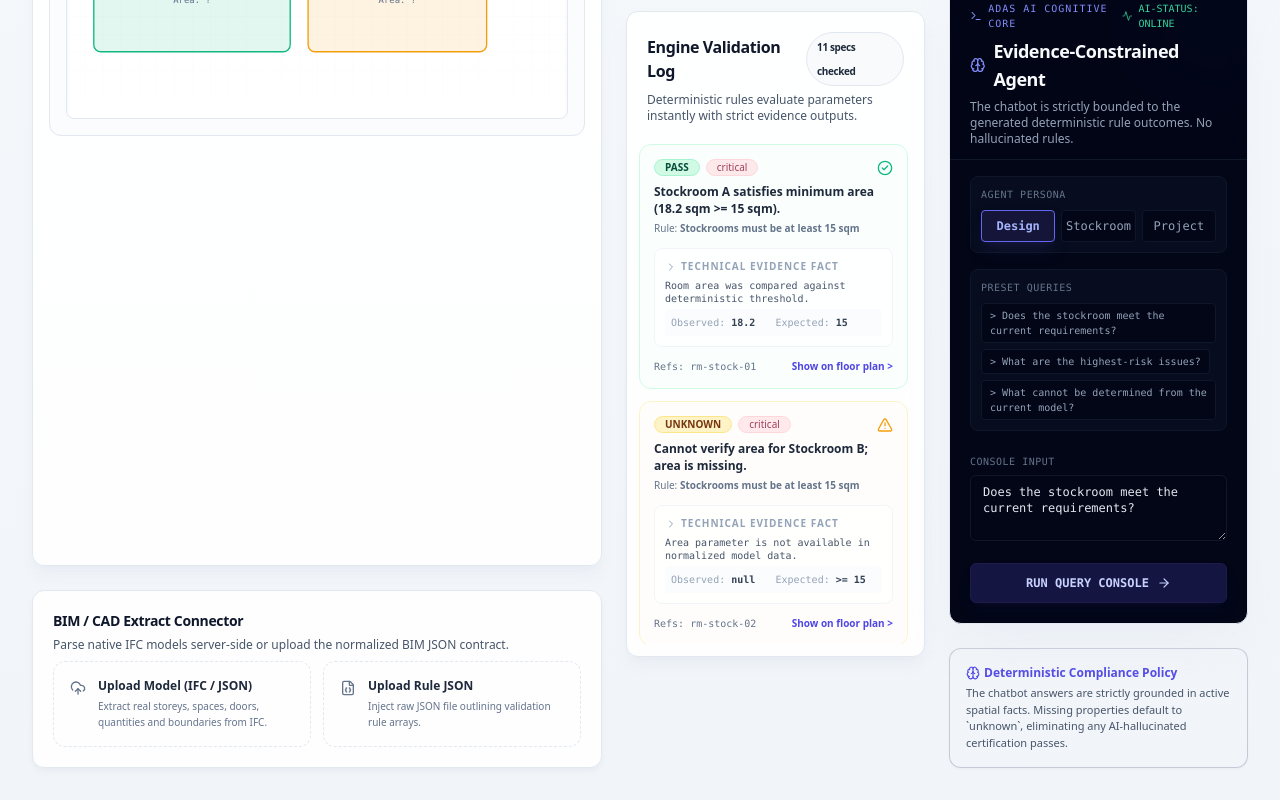
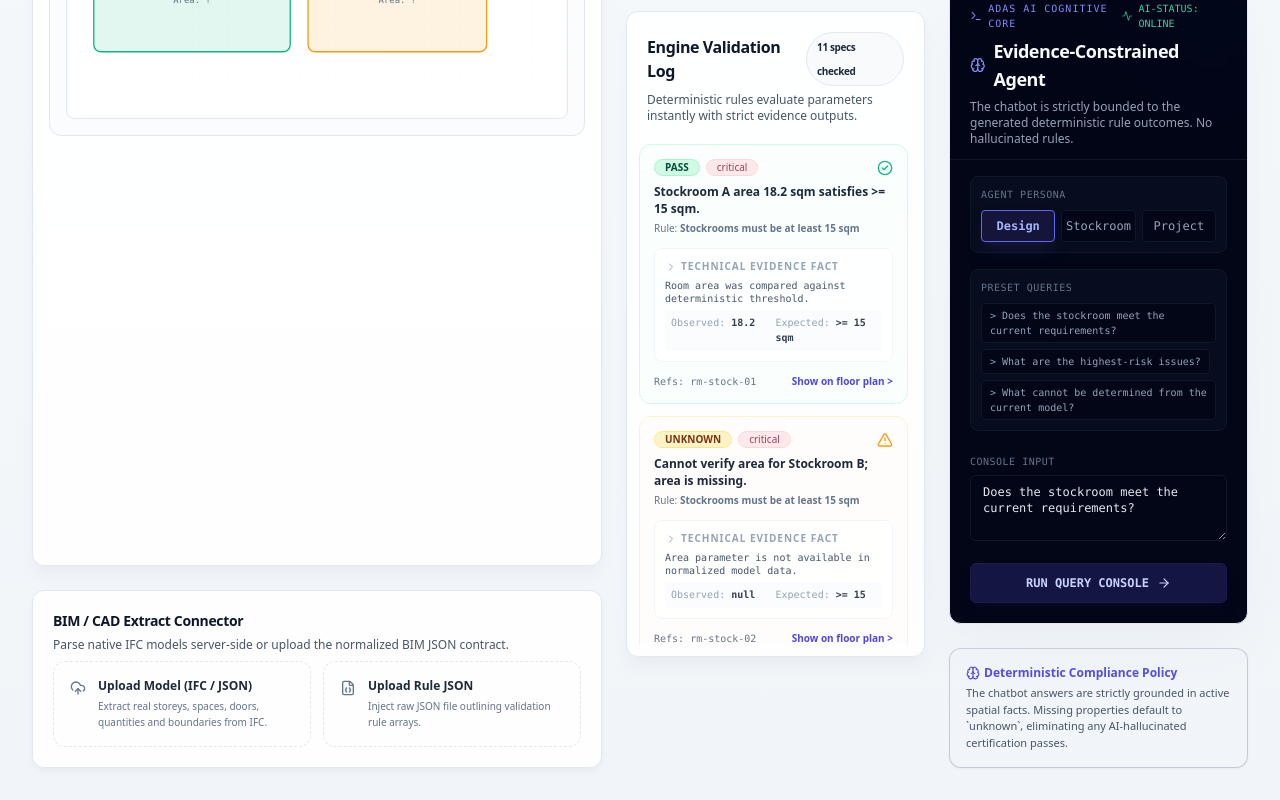
Before and after one commit to hans992/adas-spec-validator, a Next.js app: page / in a window 1280 px wide. Shown: the part 792-1592 px from the top of the page. Built offline with nearby package versions, Linux system fonts and the light colour scheme.

Commit message:
Extend requirement ranges and door quantifiers

```diff
--- a/src/domain/ruleEngine.ts
+++ b/src/domain/ruleEngine.ts
@@ -66,7 +66,8 @@ function evaluateMinimumRoomArea(
         };
       }
 
-      const passes = room.areaSqm >= requirement.minAreaSqm;
+      const expectedRange = formatRange(requirement.minAreaSqm, requirement.maxAreaSqm, "sqm");
+      const passes = isWithinRange(room.areaSqm, requirement.minAreaSqm, requirement.maxAreaSqm);
       return {
         ruleId: MIN_ROOM_AREA_RULE_ID,
         requirementId: requirement.id,
@@ -75,15 +76,15 @@ function evaluateMinimumRoomArea(
         status: passes ? "pass" : "fail",
         severity: requirement.severity,
         summary: passes
-          ? `${room.name} satisfies minimum area (${room.areaSqm} sqm >= ${requirement.minAreaSqm} sqm).`
-          : `${room.name} violates minimum area (${room.areaSqm} sqm < ${requirement.minAreaSqm} sqm).`,
+          ? `${room.name} area ${room.areaSqm} sqm satisfies ${expectedRange}.`
+          : `${room.name} area ${room.areaSqm} sqm violates ${expectedRange}.`,
         affectedElementIds: [room.id],
         evidence: [
           {
             message: "Room area was compared against deterministic threshold.",
             field: "room.areaSqm",
             observed: room.areaSqm,
-            expected: requirement.minAreaSqm
+            expected: expectedRange
           }
         ]
       };
@@ -194,8 +195,19 @@ function validateRoomDoorWidths(
   }
 
   const connectedDoors = room.connectedDoorIds.map((doorId) => doorById.get(doorId)!);
+  const quantifier = requirement.quantifier ?? "all";
+  const expectedRange = formatRange(requirement.minDoorWidthM, requirement.maxDoorWidthM, "m");
   const doorsWithMissingWidth = connectedDoors.filter((door) => door.widthM === undefined);
-  if (doorsWithMissingWidth.length > 0) {
+  const knownDoors = connectedDoors.filter((door): door is Door & { widthM: number } => door.widthM !== undefined);
+  const passingDoors = knownDoors.filter((door) =>
+    isWithinRange(door.widthM, requirement.minDoorWidthM, requirement.maxDoorWidthM)
+  );
+  const failingDoors = knownDoors.filter((door) => !passingDoors.includes(door));
+
+  const decidedPass = quantifier === "any" ? passingDoors.length > 0 : failingDoors.length === 0 && doorsWithMissingWidth.length === 0;
+  const decidedFail = quantifier === "any" ? passingDoors.length === 0 && doorsWithMissingWidth.length === 0 : failingDoors.length > 0;
+
+  if (!decidedPass && !decidedFail) {
     return {
       ruleId: MIN_DOOR_WIDTH_RULE_ID,
       requirementId: requirement.id,
@@ -203,21 +215,20 @@ function validateRoomDoorWidths(
       elementType: "room",
       status: "unknown",
       severity: requirement.severity,
-      summary: `Cannot fully verify ${room.name}; one or more connected doors have missing width.`,
+      summary: `Cannot verify whether ${quantifier} connected doors for ${room.name} satisfy ${expectedRange}; one or more doors have missing width.`,
       affectedElementIds: [room.id, ...doorsWithMissingWidth.map((door) => door.id)],
       evidence: [
         {
           message: "Door width parameter is missing for connected door.",
           field: "door.widthM",
           observed: doorsWithMissingWidth.map((door) => door.id).join(", "),
-          expected: `All connected doors width >= ${requirement.minDoorWidthM}m`
+          expected: `${quantifier} connected doors within ${expectedRange}`
         }
       ]
     };
   }
 
-  const failingDoors = connectedDoors.filter((door) => (door.widthM as number) < requirement.minDoorWidthM);
-  const status = failingDoors.length === 0 ? "pass" : "fail";
+  const status = decidedPass ? "pass" : "fail";
   return {
     ruleId: MIN_DOOR_WIDTH_RULE_ID,
     requirementId: requirement.id,
@@ -227,24 +238,32 @@ function validateRoomDoorWidths(
     severity: requirement.severity,
     summary:
       status === "pass"
-        ? `${room.name} door widths satisfy minimum ${requirement.minDoorWidthM}m.`
-        : `${room.name} has door widths below ${requirement.minDoorWidthM}m.`,
+        ? `${quantifier === "any" ? "At least one" : "All"} connected doors for ${room.name} satisfy ${expectedRange}.`
+        : `${quantifier === "any" ? "No" : "Not all"} connected doors for ${room.name} satisfy ${expectedRange}.`,
     affectedElementIds: [room.id, ...connectedDoors.map((door) => door.id)],
     evidence: [
       {
         message:
           status === "pass"
-            ? "All connected door widths meet the deterministic threshold."
-            : "Connected door width is below deterministic threshold.",
+            ? `${quantifier === "any" ? "At least one" : "All"} connected door widths meet the deterministic range.`
+            : `${quantifier === "any" ? "No" : "Not all"} connected door widths meet the deterministic range.`,
         field: "door.widthM",
         observed:
           status === "pass"
-            ? connectedDoors.map((door) => `${door.id}:${door.widthM}`).join(", ")
+            ? knownDoors.map((door) => `${door.id}:${door.widthM}`).join(", ")
             : failingDoors.map((door) => `${door.id}:${door.widthM}`).join(", "),
-        expected: `>= ${requirement.minDoorWidthM}m`
+        expected: `${quantifier} connected doors within ${expectedRange}`
       }
     ]
   };
+}
+
+function isWithinRange(value: number, minimum: number, maximum?: number): boolean {
+  return value >= minimum && (maximum === undefined || value <= maximum);
+}
+
+function formatRange(minimum: number, maximum: number | undefined, unit: string): string {
+  return maximum === undefined ? `>= ${minimum} ${unit}` : `${minimum}-${maximum} ${unit}`;
 }
 
 function evaluateRoomHasConnectedDoor(
```
